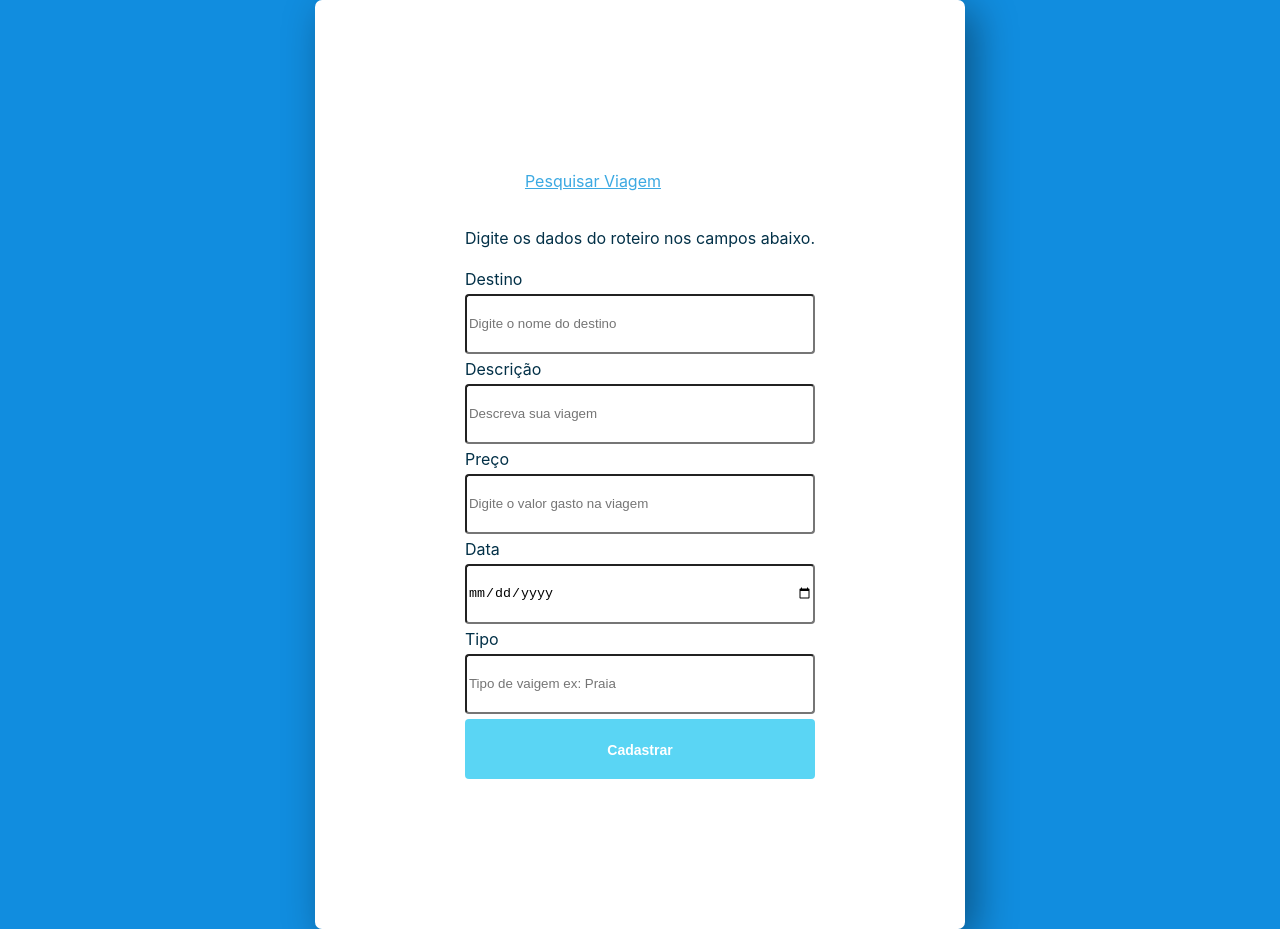
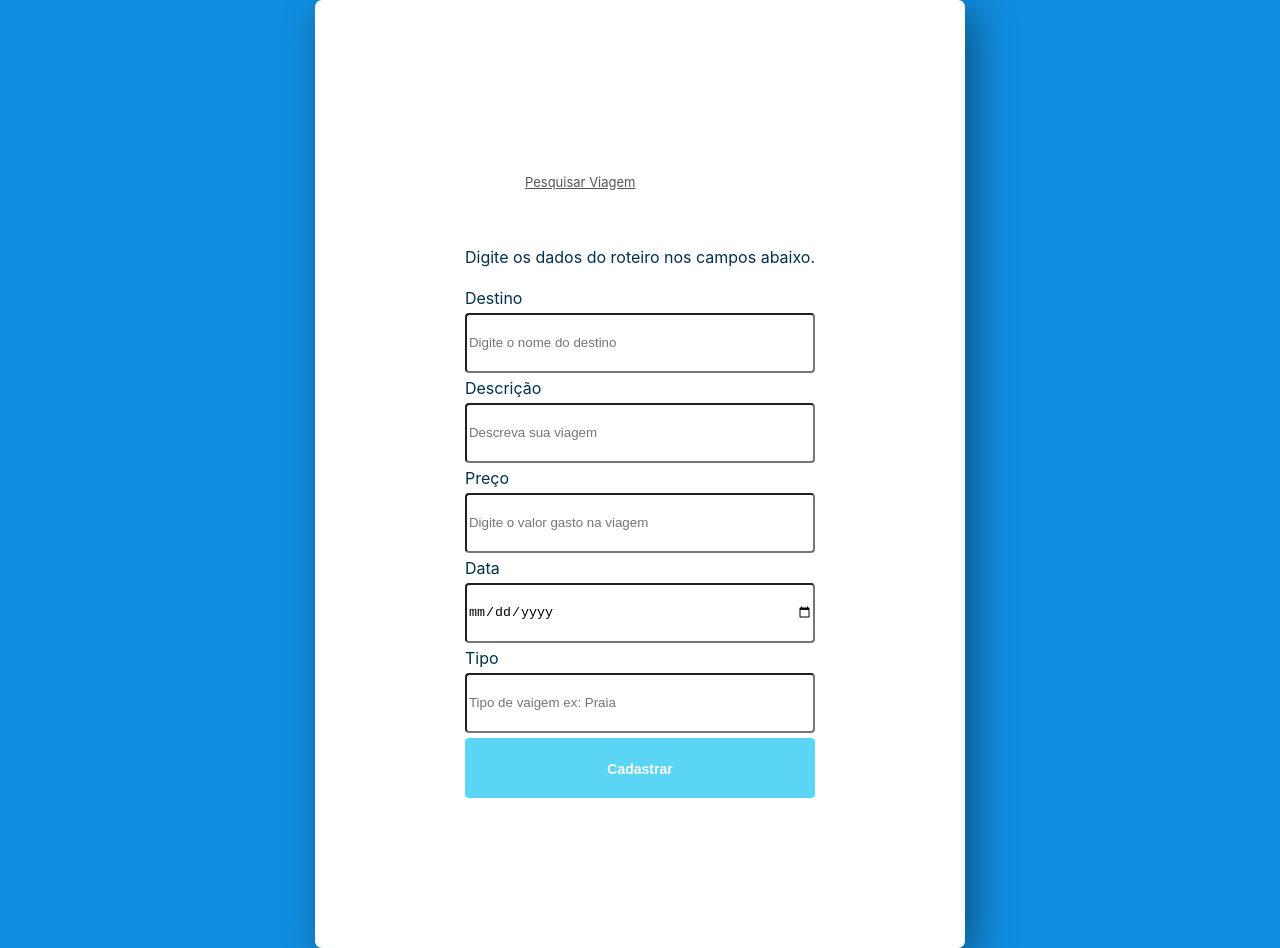
Before and after one commit to adson-SO/web-app-viajei, a React (Create React App) app: page /register/travel in a window 1280 px wide. Built offline with nearby package versions, Linux system fonts and the light colour scheme.

Commit message:
add viajei logo

```diff
--- a/src/App.css
+++ b/src/App.css
@@ -17,24 +17,17 @@ li {
   margin-top: 5px;
 }
 
-a,
-a:link,
-a:visited,
-a:active {
-  color: #3ca9e2;
-  -webkit-transition: all 0.2s ease;
-  transition: all 0.2s ease;
+.link {
+  display: inline-block;
+  margin-bottom: 20px;
+  font-size: 13px;
+  color: #555;
+  transition: all linear 160ms;
+  justify-content: left;
 }
-a:focus, a:hover,
-a:link:focus,
-a:link:hover,
-a:visited:focus,
-a:visited:hover,
-a:active:focus,
-a:active:hover {
-  color: #329dd5;
-  -webkit-transition: all 0.2s ease;
-  transition: all 0.2s ease;
+
+.link:hover {
+  color: #45d0f3e1;
 }
 
 .login-form-wrap {
--- a/src/components/Login.js
+++ b/src/components/Login.js
@@ -1,6 +1,7 @@
 import axios from "axios";
 import { useState } from "react";
 import { useNavigate } from "react-router-dom";
+import logo from '../img/logo.png'
 
 export default function Login() {
     const navigate = useNavigate();
@@ -42,6 +43,7 @@ export default function Login() {
       <div className="login-form-wrap">
             <div>
                 <form className='login-form'>
+                <img src={logo} alt="app-viajei-icon"></img>
                 <h1>Login</h1>
                 <label htmlFor="email">E-mail</label>
                 <input type="email"
--- a/src/components/RegisterTravel.js
+++ b/src/components/RegisterTravel.js
@@ -49,7 +49,7 @@ export default function RegisterTravel() {
                 <form method="POST" className='login-form'>
                     <ul id="navbar-list">
                         <li>
-                            <Link to={{
+                            <Link className="link" to={{
                                 pathname: '/search/travel',
                                 state: { token, userId }
                             }}>Pesquisar Viagem</Link>
--- a/src/components/SearchTravel.js
+++ b/src/components/SearchTravel.js
@@ -40,7 +40,7 @@ export default function SearchTravel() {
                 <form method="GET" className='login-form'>
                     <ul id="navbar-list">
                         <li>
-                            <Link to={{
+                            <Link className="link" to={{
                                 pathname: '/register/travel',
                                 state: { token, userId }
                             }}>Cadastrar Viagem</Link>
```
Also changed, not shown: src/img/logo.png (added).
